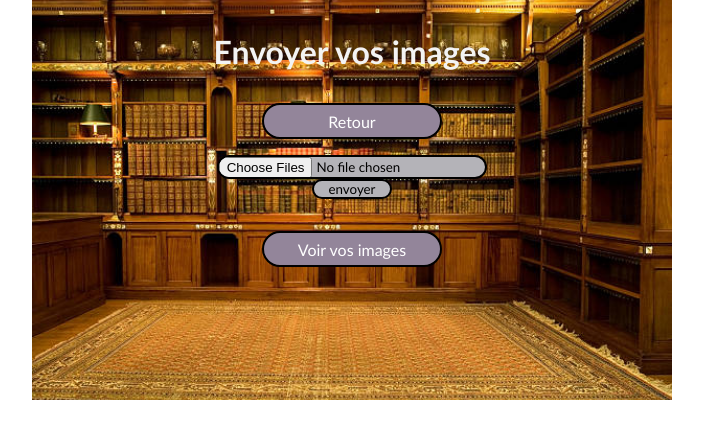
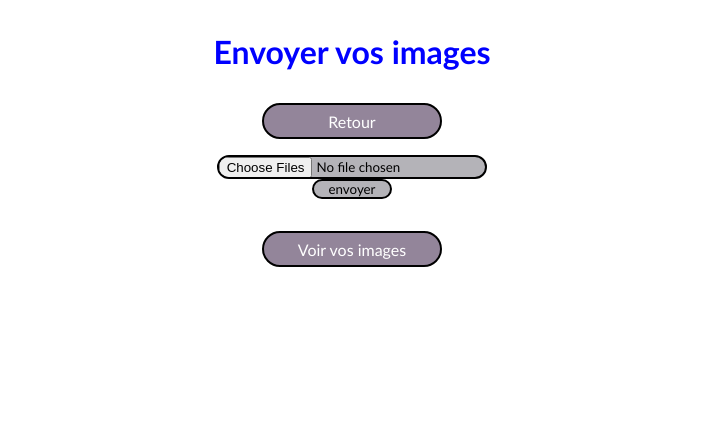
Before and after one commit to jojo051/photostock, a React (Create React App) app in the folder front/testupload/: page /upload in a window 1280 px wide. Shown: the top 438 px of the page, without its empty margins (288-991 px from the left). Built offline with nearby package versions, Linux system fonts and the light colour scheme.

Commit message:
clean code2

```diff
--- a/front/testupload/src/App.css
+++ b/front/testupload/src/App.css
@@ -71,10 +71,6 @@ h1 {
   display: flex;
   flex-direction: column;
   align-items: center;
-  background: no-repeat center / contain url("../public/istockphoto-145855054-612x612.jpg");
-  background-size:50%;
-  min-height: 50vh;
-  min-width: 50vw;
 }
 
 .upload-form{
--- a/front/testupload/src/components/MultipleSending.jsx
+++ b/front/testupload/src/components/MultipleSending.jsx
@@ -44,7 +44,7 @@ const MultipleSending = () => {
 
   return (
     <div className='upload'>
-      <h1>Envoyer vos images</h1>
+      <h1 className='h1-view'>Envoyer vos images</h1>
       <div className='btn-link'><Link className='link' to="/">Retour</Link></div>
       {files.map((img,i)=><li key={i} >{img.name}</li>)}
       <form className='upload-form' onSubmit={(e)=>handleSubmit(e)} >
```
